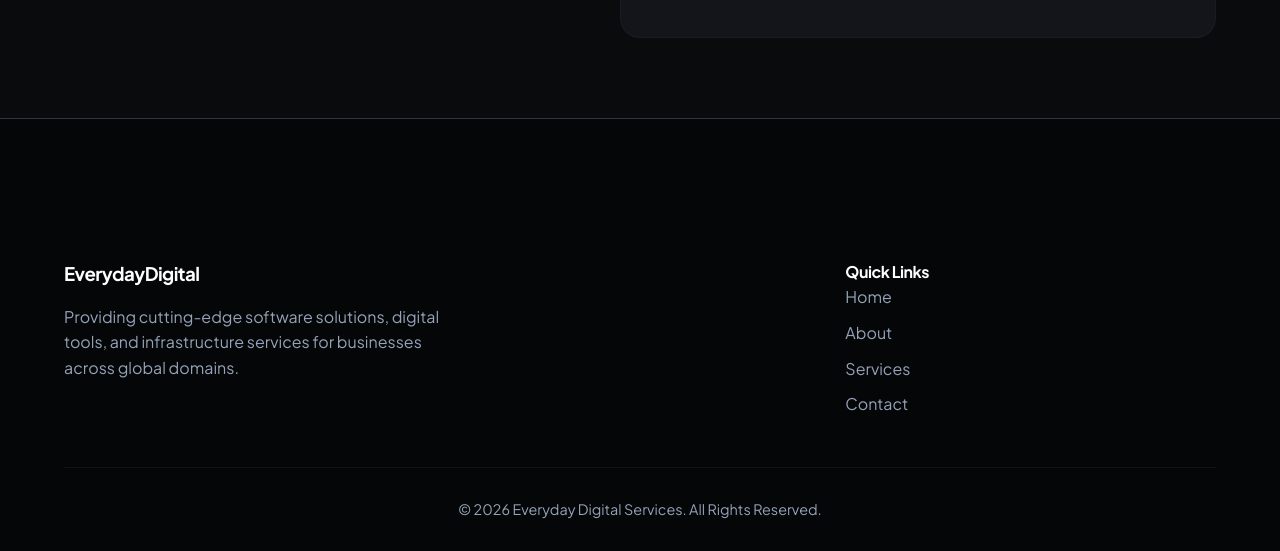
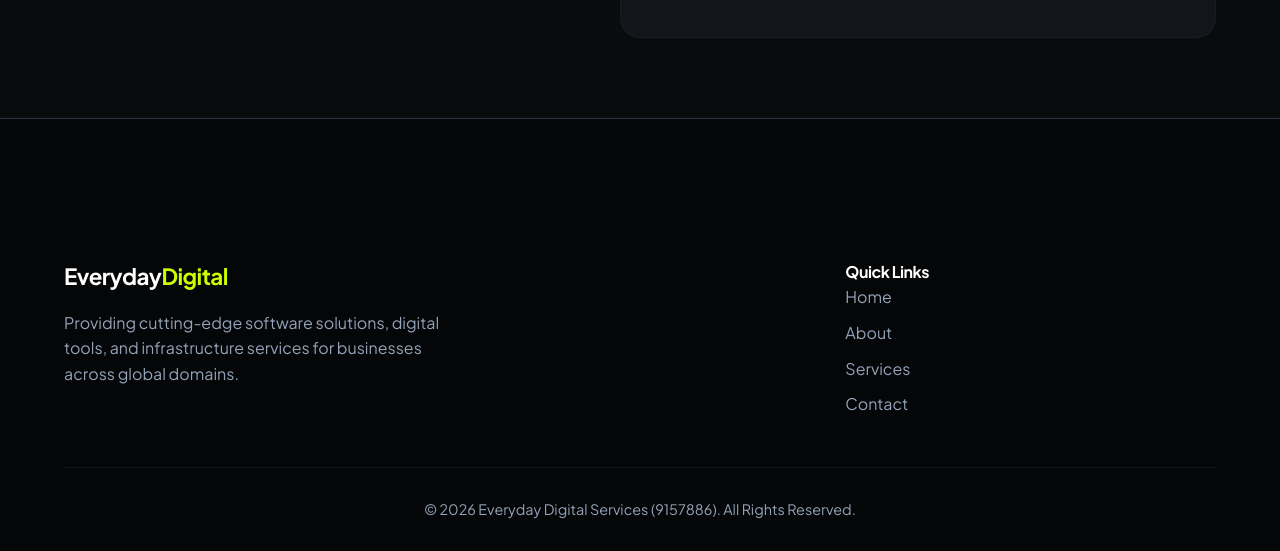
Before and after one commit to saintkedro/eds, a plain HTML site: page index.html in a window 1280 px wide. Shown: the part 5458-6009 px from the top of the page. Drawn offline with Linux system fonts and the light colour scheme.

Commit message:
updated site content

```diff
--- a/index.html
+++ b/index.html
@@ -283,7 +283,7 @@
     <footer>
         <div class="container footer-grid">
             <div>
-                <h3>Everyday<span>Digital</span></h3>
+                <h3><a href="#" class="logo">Everyday<span>Digital</span></a></h3>
                 <p>Providing cutting-edge software solutions, digital tools, and infrastructure services for businesses across global domains.</p>
             </div>
             <div>
@@ -297,7 +297,7 @@
             </div>
         </div>
         <div class="footer-bottom">
-            <p>&copy; 2026 Everyday Digital Services. All Rights Reserved.</p>
+            <p>&copy; 2026 Everyday Digital Services (9157886). All Rights Reserved.</p>
         </div>
     </footer>
 
```
